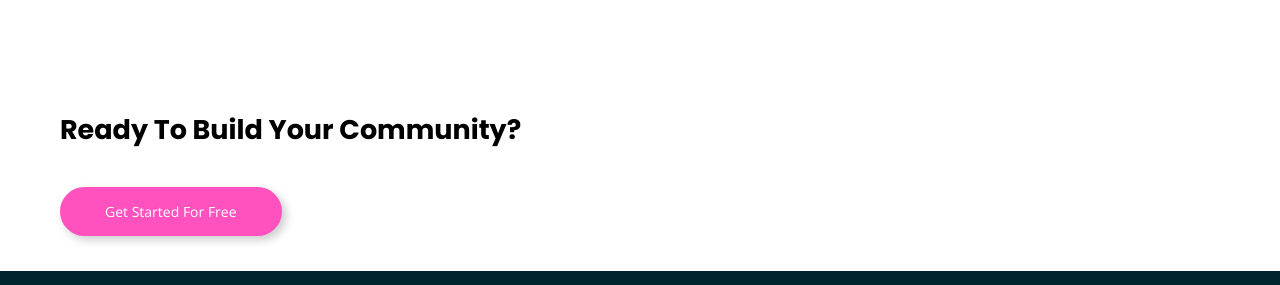
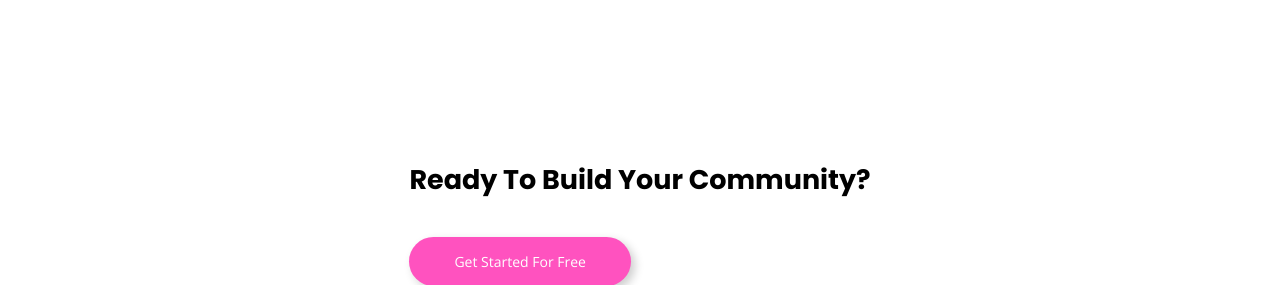
Before and after one commit to hannah-saurusrex/huddle-landing-curved-sections, a plain HTML site: page index.html in a window 1280 px wide. Shown: the part 3320-3605 px from the top of the page. Drawn offline with nearby package versions, Linux system fonts and the light colour scheme.

Commit message:
aligned the get started section

```diff
--- a/index.html
+++ b/index.html
@@ -115,12 +115,12 @@
 			</div>
 		</section>
 
-		<div class="container">
+		<section class="container flex">
 			<div class="box box-small">
 				<h2>Ready To Build Your Community?</h2>
 				<button class="btn btn-primary">Get Started For Free</button>
 			</div>
-		</div>
+		</section>
 
 		<footer>
 			<div class="container">
```
